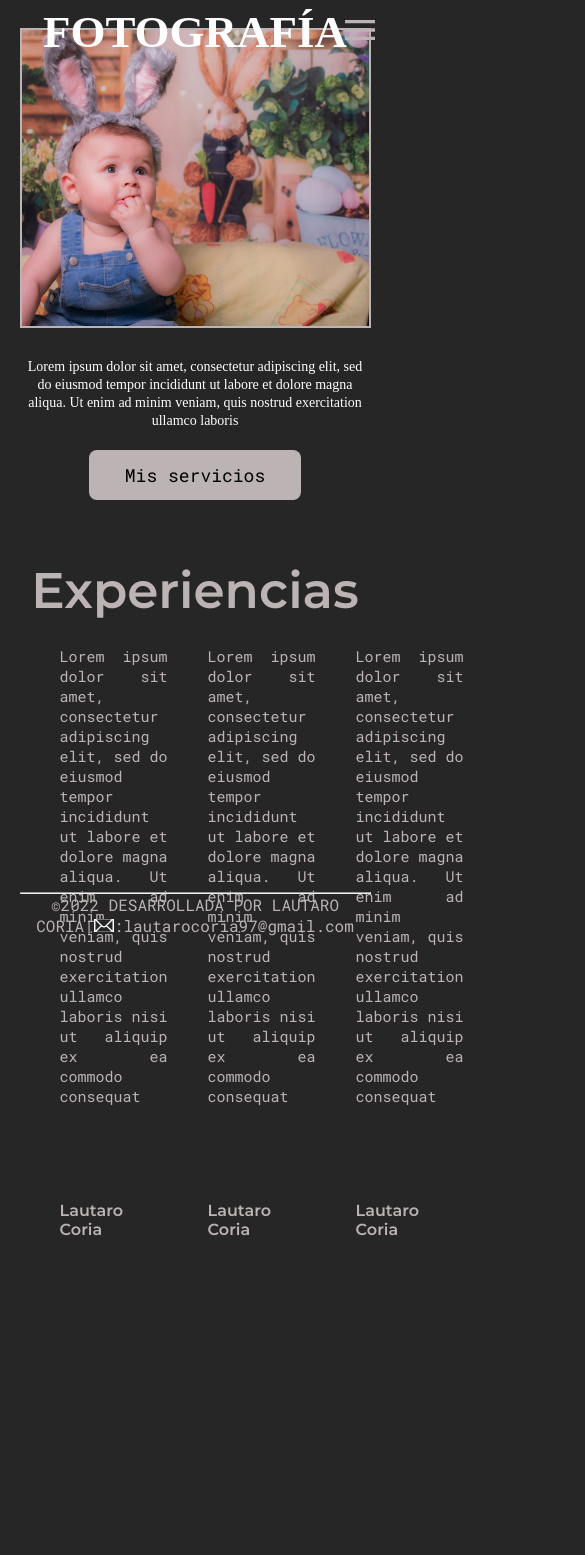
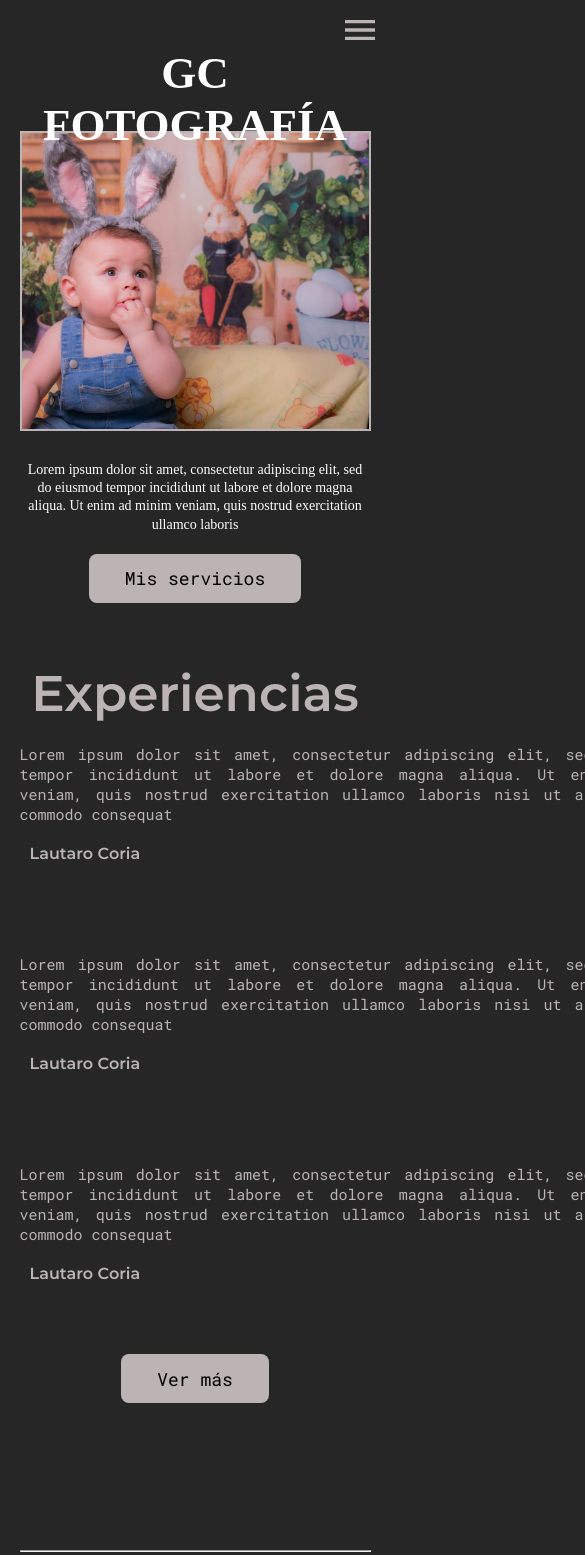
Before and after one commit to lautacoria18/gc-fotos, a React (Create React App) app: page / in a window 390 px wide. Shown: the top 1555 px of the page, 585 px wide, since content can reach past the window. Before the commit the page ends 1239 px from the top, so only its background shows below. Built offline with nearby package versions, Linux system fonts and the light colour scheme.

Commit message:
Experiencias agregadas

```diff
--- a/src/components/Footer.css
+++ b/src/components/Footer.css
@@ -2,7 +2,6 @@
   color: white;
   font-size: medium;
   text-align: center;
-  padding-top: 3em;
   position: relative;
   bottom: 0;
   width: 100%;
@@ -11,3 +10,14 @@
   height: 13px;
   width: 20px;
 }
+
+@media (max-width: 480px) {
+  .main-footer {
+    color: white;
+    font-size: medium;
+    text-align: center;
+    position: relative;
+    bottom: 0;
+    width: 100%;
+  }
+}
--- a/src/components/HeroSection.css
+++ b/src/components/HeroSection.css
@@ -30,3 +30,56 @@
   text-align: left;
   font-size: medium;
 }
+
+@media (max-width: 480px) {
+  .hero {
+    margin-top: -100px;
+  }
+  .experiencias {
+    margin-bottom: -200px;
+  }
+  .block-experiencias {
+    display: block;
+    margin-bottom: -300px;
+  }
+  .container-exp {
+    margin-left: auto;
+    margin-top: 20px;
+    width: 9.5cm;
+    height: 190px;
+  }
+  .text-exp {
+    margin-left: auto;
+    margin-top: 5px;
+    font-size: 1.5em;
+    text-align: justify;
+  }
+  .name-exp {
+    margin-top: 20px;
+    margin-left: auto;
+    text-align: left;
+    font-size: medium;
+  }
+  .seeMore {
+    margin-top: 300px;
+  }
+}
+
+@media (max-width: 991px) {
+  /*este es para tablet */
+  .block-experiencias {
+    display: block;
+  }
+  .container-exp {
+    margin-left: 0px;
+    margin-top: 20px;
+    width: 18cm;
+    height: 190px;
+  }
+  .name-exp {
+    margin-top: 20px;
+    margin-left: 10px;
+    text-align: left;
+    font-size: medium;
+  }
+}
--- a/src/components/HeroSection.js
+++ b/src/components/HeroSection.js
@@ -10,7 +10,7 @@ const HeroStyles = styledComponents.div`
 
 .hero {
     height: 100vh;
-    min-height: 1200px;
+    min-height: 1300px;
     width: 100%;
     text-align: center;
     display: flex;
@@ -45,11 +45,12 @@ const HeroStyles = styledComponents.div`
 
   @media only screen and (max-width: 768px) {
     .hero {
-      min-height: 750px;
+      min-height: 1000px;
     }
     .hero__heading {
+      margin-top: -200px;
       font-size: 1.4rem;
-      margin-bottom: -3rem;
+      margin-bottom: -2rem;
       .hero__name {
         font-size: 4.5rem;
       }
@@ -59,6 +60,13 @@ const HeroStyles = styledComponents.div`
     }
     .hero__info {
       margin-top: 3rem;
+    }
+
+  }
+  @media (max-width: 991px) {
+    /*este es para tablet */
+    .hero {
+      min-height: 1650px;
     }
   }
 `;
@@ -115,6 +123,13 @@ export default function HeroSection() {
                   <h3 className="name-exp">Lautaro Coria</h3>
                 </div>
               </div>
+              <div className="seeMore">
+                <Button
+                  btnLink="/servicios"
+                  btnText="Ver más"
+                  outline={false}
+                />
+              </div>
             </div>
           </div>
         </div>
```
